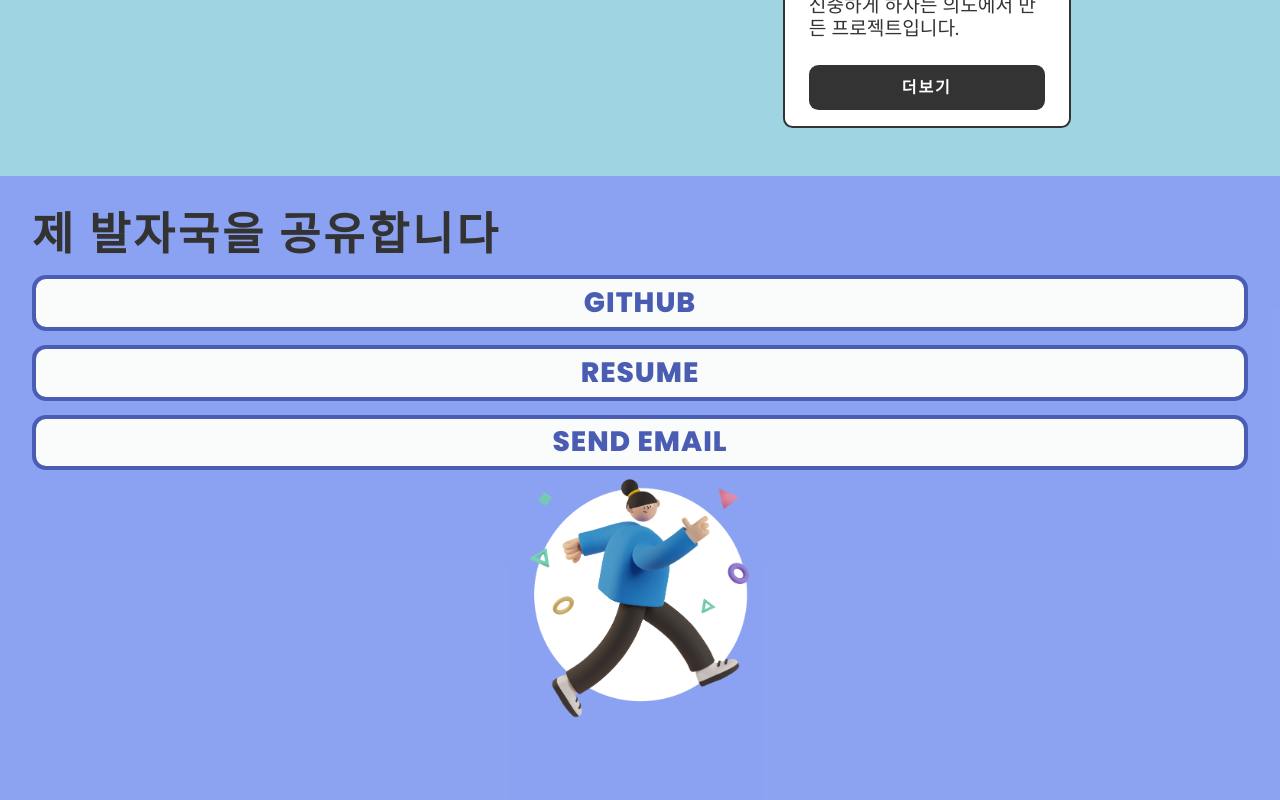
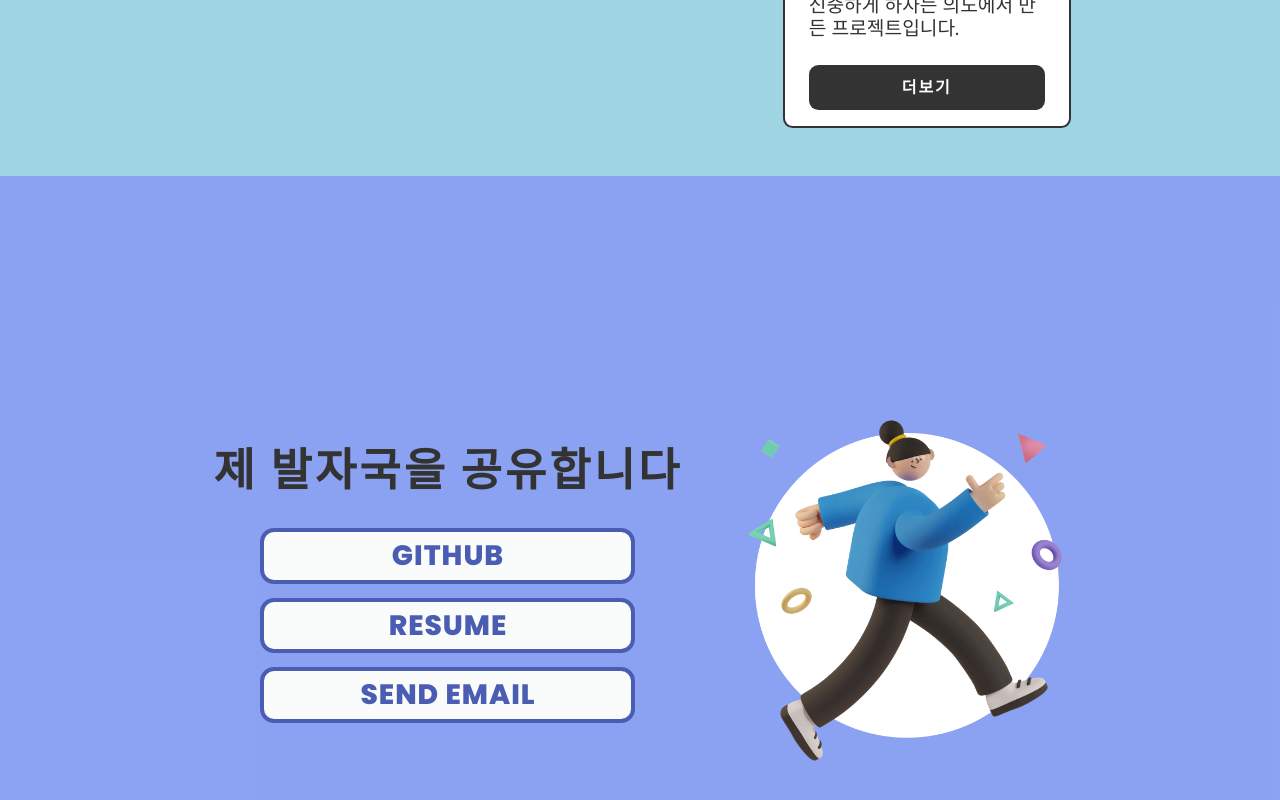
Before and after one commit to mmyeon/mmyeon-home, a React (Create React App) app: page / in a window 1280 px wide. Shown: the part 2741-3541 px from the top of the page. Built offline with nearby package versions, Linux system fonts and the light colour scheme.

Commit message:
[style] 태블릿, 데스크탑 미디어쿼리 추가

```diff
--- a/src/components/Contact.js
+++ b/src/components/Contact.js
@@ -3,19 +3,40 @@ import styled from "styled-components";
 import { COLORS } from "../styles/constant";
 import Title from "./Title";
 import OutlineButton from "./Buttons/OutlineButton";
+import { device } from "../device";
 
 const ContactContainer = styled.div`
+  width: 100%;
   height: 100vh;
   background: ${COLORS.pastelBlue};
   box-sizing: border-box;
   padding: 0 2em;
   padding-top: 2em;
 
+  @media ${device.tablet} {
+    display: flex;
+    align-items: center;
+    justify-content: center;
+  }
+
   > .content {
-    width: 100%;
+    max-width: 100%;
     margin: 0 auto;
 
-    > .btn-containter {
+    @media ${device.tablet} {
+      margin: 0;
+    }
+
+    > .btn-container {
+      width: 100%;
+      margin-top: 0.5em;
+
+      @media ${device.tablet} {
+        max-width: 80%;
+        display: block;
+        margin: 1em auto;
+      }
+    }
   }
 
   > img.jumping {
@@ -23,6 +44,11 @@ const ContactContainer = styled.div`
     display: block;
     margin: 0 auto;
     margin-top: 0.4em;
+
+    @media ${device.tablet} {
+      width: 20em;
+      margin: 0;
+      margin-left: 4em;
     }
   }
 `;
@@ -53,13 +79,12 @@ const Contact = () => {
             </li>
           ))}
         </ul>
-
+      </div>
       <img
         src="/assets/images/contact-jump.png"
         alt="jumping person"
         className="jumping"
       />
-      </div>
     </ContactContainer>
   );
 };
```
Lines whose indentation alone changed are shown as unchanged.
